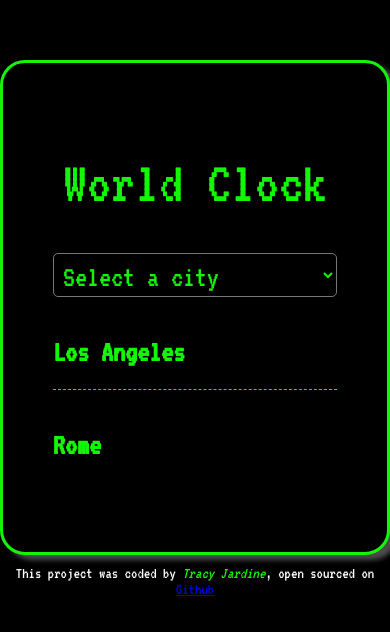
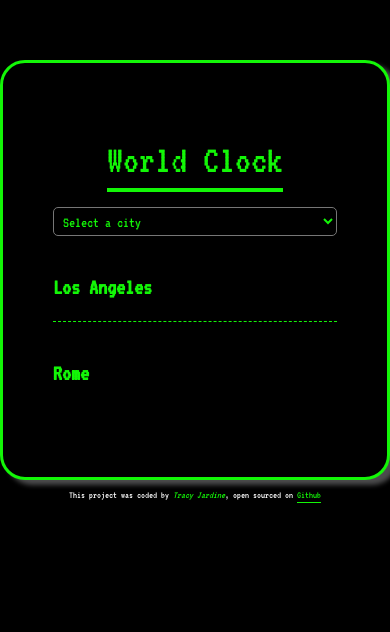
Before and after one commit to tcjardine/world-clock, a plain HTML site: page index.html in a window 390 px wide. Drawn offline with nearby package versions, Linux system fonts and the light colour scheme; a script that the page names is missing.

Commit message:
Made app responsive for mobile

```diff
--- a/css/style.css
+++ b/css/style.css
@@ -8,7 +8,7 @@ body {
   margin: 60px 0;
 }
 .container {
-  max-width: 600px;
+  max-width: 570px;
   margin: 0 auto;
   background: #000000;
   padding: 50px;
@@ -25,6 +25,16 @@ h1 {
   font-size: 60px;
   font-weight: lighter;
   color: var(--primary-color);
+}
+a {
+  color: var(--primary-color);
+  text-decoration: underline 0.1em var(--primary-color);
+  text-underline-offset: 0.4em;
+  transition: text-decoration-color 300ms, text-underline-offset 100ms;
+}
+a:hover {
+  text-decoration-color: var(--primary-color);
+  text-underline-offset: 0.1em;
 }
 h2 {
   margin: 0 0 2px;
@@ -70,3 +80,26 @@ footer {
 em {
   color: var(--primary-color);
 }
+@media (max-width: 520px) {
+  h1 {
+    font-size: 40px;
+  }
+  select {
+    display: block;
+    max-width: 100%;
+    font-size: 15px;
+  }
+
+  .time {
+    font-size: 30px;
+  }
+  .date {
+    font-size: 15px;
+  }
+  .city {
+    font-size: 15px;
+  }
+  footer {
+    font-size: 10px;
+  }
+}
--- a/index.html
+++ b/index.html
@@ -16,7 +16,9 @@
   </head>
   <body>
     <div class="container">
-      <h1>World Clock</h1>
+      <h1>
+        <a href="/">World Clock</a>
+      </h1>
 
       <select id="city">
         <option value="">Select a city</option>
```
